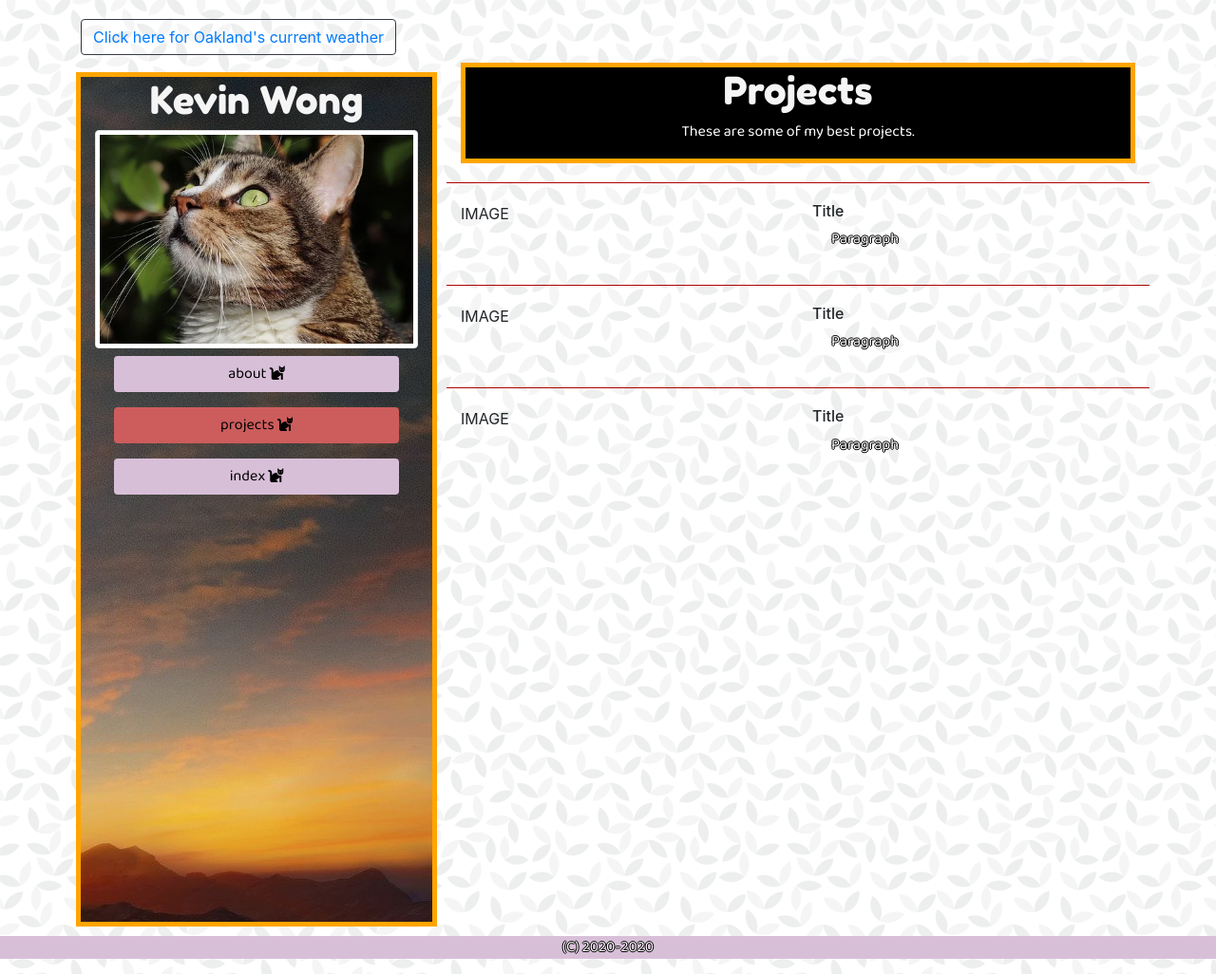
After one commit to KevinWong1/testingstuff, a Django app: page /projects in a window 1280 px wide. The commit adds this page. Shown: the whole page at 95% size. Run offline with Django 3.2, Linux system fonts and the light colour scheme; some libraries are stand-ins or nearby versions.

Commit message:
using django-admin start project/app

```diff
--- a/app/static/css/styles.css
+++ b/app/static/css/styles.css
@@ -1,3 +1,67 @@
-h1 {
-    color: pink;
+body {
+  margin-top: 20px;
+  background: url("../geometric-leaves.png");
+  background-size: auto;
 }
+
+.buttoncss {
+  background-color: thistle;
+  text-align: center;
+  display: block;
+  width: 100%;
+}
+
+.min_height {
+  min-height: 900px;
+}
+
+p {
+  font-family: "Baloo Da 2", cursive;
+  color: white;
+  text-shadow: -1px 0 black, 0 1px black, 1px 0 black, 0 -1px black;
+}
+
+h1,
+h2 {
+  font-family: "Fredoka One", cursive;
+  color: whitesmoke;
+}
+
+.cat2 {
+  padding: 10px;
+}
+
+.pagetitle {
+  background-color: black;
+  text-align: center;
+  border: 5px solid orange;
+}
+
+div p {
+  padding-left: 20px;
+  padding-right: 20px;
+}
+
+.catleft {
+  margin-bottom: 8px;
+}
+
+.strikingbackground {
+  border: 5px solid orange;
+  margin: 10px;
+  background: url("../strikingbackground.jpg") no-repeat top right;
+}
+
+.active {
+  background-color: indianred;
+}
+
+.project {
+  border-top: #ae0000 solid 1px;
+  padding-top: 20px;
+  margin-top: 20px;
+}
+
+img[src="../pic2.png"] {
+  margin-top: 10px;
+}
--- /dev/null
+++ b/app/templates/base.html
@@ -0,0 +1,60 @@
+<!DOCTYPE html>
+<html lang="en">
+
+<head>
+  <meta charset="UTF-8" />
+  <meta name="viewport" content="width=device-width, initial-scale=1.0" />
+  <link rel="stylesheet" href="https://maxcdn.bootstrapcdn.com/bootstrap/4.0.0/css/bootstrap.min.css"
+    integrity="sha384-Gn5384xqQ1aoWXA+058RXPxPg6fy4IWvTNh0E263XmFcJlSAwiGgFAW/dAiS6JXm" crossorigin="anonymous" />
+  <link href="https://cdnjs.cloudflare.com/ajax/libs/font-awesome/5.12.1/css/all.css" rel="stylesheet" />
+  <link rel="stylesheet" href="../static/css/styles.css" />
+  <link href="https://fonts.googleapis.com/css?family=Baloo+Da+2|Fredoka+One&display=swap" rel="stylesheet" />
+  <title>{{ title }}</title>
+</head>
+
+<body>
+
+  <div class="container">
+    <h5 class="btn btn-outline-dark"> <a href="/weather">Click here for Oakland's current weather</a></h5>
+    <div class="row">
+      <div class="rounded-lg strikingbackground col-4 min_height">
+        <h1 class="text-center">Kevin Wong</h1>
+        <img src="../static/pic1.jpg" class="img-fluid img-thumbnail catleft" />
+
+        {% for page in pages %}
+
+        <a href=" {{ page.title }}">
+          <p>
+            <button type="button" class="btn buttoncss
+            {% if page.title == title  %}
+            active
+            {% else %}
+            pass
+            {% endif %}
+            ">
+
+              {{ page.title }} <i class="fas fa-cat"></i>
+            </button>
+          </p>
+        </a>
+        {% endfor %}
+
+      </div>
+      <!-- end of left side panel -->
+
+      {% block content %}
+      {% endblock content %}
+
+    </div>
+  </div>
+</body>
+
+<script src="https://code.jquery.com/jquery-3.2.1.slim.min.js"
+  integrity="sha384-KJ3o2DKtIkvYIK3UENzmM7KCkRr/rE9/Qpg6aAZGJwFDMVNA/GpGFF93hXpG5KkN" crossorigin="anonymous"></script>
+<script src="https://cdnjs.cloudflare.com/ajax/libs/popper.js/1.12.9/umd/popper.min.js"
+  integrity="sha384-ApNbgh9B+Y1QKtv3Rn7W3mgPxhU9K/ScQsAP7hUibX39j7fakFPskvXusvfa0b4Q" crossorigin="anonymous"></script>
+<script src="https://maxcdn.bootstrapcdn.com/bootstrap/4.0.0/js/bootstrap.min.js"
+  integrity="sha384-JZR6Spejh4U02d8jOt6vLEHfe/JQGiRRSQQxSfFWpi1MquVdAyjUar5+76PVCmYl" crossorigin="anonymous"></script>
+<p class="buttoncss">(C) 2020-{{ year }}</p>
+
+</html>
--- /dev/null
+++ b/app/templates/content/projects.html
@@ -0,0 +1,40 @@
+{% extends "base.html" %}
+{% block content %}
+
+<div class="col">
+    <div class="pagetitle">
+        <h1>Projects</h1>
+        <p>
+            These are some of my best projects.
+        </p>
+    </div>
+    <!-- row 1 -->
+    <div class="row project">
+        <div class="col">IMAGE</div>
+        <div class="col">
+            <h6>Title</h6>
+            <p>Paragraph</p>
+        </div>
+    </div>
+    <!-- row 2 -->
+    <div class="row project">
+        <div class="col">IMAGE</div>
+        <div class="col">
+            <h6>Title</h6>
+            <p>Paragraph</p>
+        </div>
+    </div>
+    <!-- row 3 -->
+    <div class="row project">
+        <div class="col">IMAGE</div>
+        <div class="col">
+            <h6>Title</h6>
+            <p>Paragraph</p>
+        </div>
+    </div>
+</div>
+<!-- start of bottom -->
+</div>
+</div>
+</body>
+{% endblock content %}
--- a/app/views.py
+++ b/app/views.py
@@ -1,7 +1,69 @@
+import requests
+from django.http import HttpResponse
 from django.shortcuts import render
+import datetime
+import glob
+import os
 
-# Create your views here.
-def test(request):
+
+pages = []
+all_content_files = glob.glob("app/templates/content/*.html")
+for page in all_content_files:
+    file_name = os.path.basename(page)
+    name_only, extension = os.path.splitext(file_name)
+    pages.append({
+        "filename": "content/" + file_name,
+        "title": name_only,
+        "output": file_name
+    })
+year = datetime.datetime.now().strftime('%Y')
+
+def index(request):
     context = {
+    "title": "index",
+    "year": str(year),
+    "pages": pages,
     }
-    return render(request, 'test.html', context)
+    return render(request, "content/index.html", context)
+
+def about(request):
+    context = {
+    "title": "about",
+    "year": str(year),
+    "pages": pages,
+    }
+    return render(request, "content/about.html", context)
+
+def projects(request):
+    context = {
+    "title": "projects",
+    "year": str(year),
+    "pages": pages,
+    }
+    return render(request, "content/projects.html", context)
+
+# API call:
+# api.openweathermap.org/data/2.5/weather?q={city name}&appid={your api key}
+# api.openweathermap.org/data/2.5/weather?q={city name},{state}&appid={your api key}
+# api.openweathermap.org/data/2.5/weather?q={city name},{state},{country code}&appid={your api key}
+# don't take my key :(
+api_key = "e48e0a2d37211056d27243de4d6d61eb"
+url = 'https://api.openweathermap.org/data/2.5/weather?q=Oakland,California,USA&units=metric&APPID='+ api_key
+weather_icon_start = 'http://openweathermap.org/img/wn/'
+weather_icon_end = '.png'
+
+def weather(request):
+    time_now = datetime.datetime.now()
+    response = requests.get(url)
+    jsons = response.json()
+
+    weather_icon_middle = jsons['weather'][0]['icon']
+    weather_icon = weather_icon_start + weather_icon_middle + weather_icon_end
+    context = {
+        "icon": weather_icon,
+        "temp": jsons['main']['temp'],
+        "weather": jsons['weather'][0]['description'],
+        "current_time": time_now,
+        "temp_in_F": (jsons['main']['temp'] * 9/5) + 32
+    }
+    return render(request, "weather_template.html", context)
--- a/project/urls.py
+++ b/project/urls.py
@@ -17,7 +17,10 @@ from django.contrib import admin
 from django.urls import path
 from app import views
 urlpatterns = [
-
-    path('', views.test),
+    path('', views.index),
+    path('index', views.index),
+    path('about', views.about),
+    path('projects', views.projects),
+    path('weather', views.weather),
     path('admin/', admin.site.urls),
 ]
```
Also changed, not shown: app/templates/content/about.html (added, +16 -0 lines), app/templates/content/index.html (added, +67 -0 lines), app/templates/test.html (deleted, +0 -15 lines), app/templates/weather_template.html (added, +43 -0 lines), app/static/geometric-leaves.png (added), app/static/pic1.jpg (added), app/static/pic2.png (added), app/static/strikingbackground.jpg (added), 2 other files.
